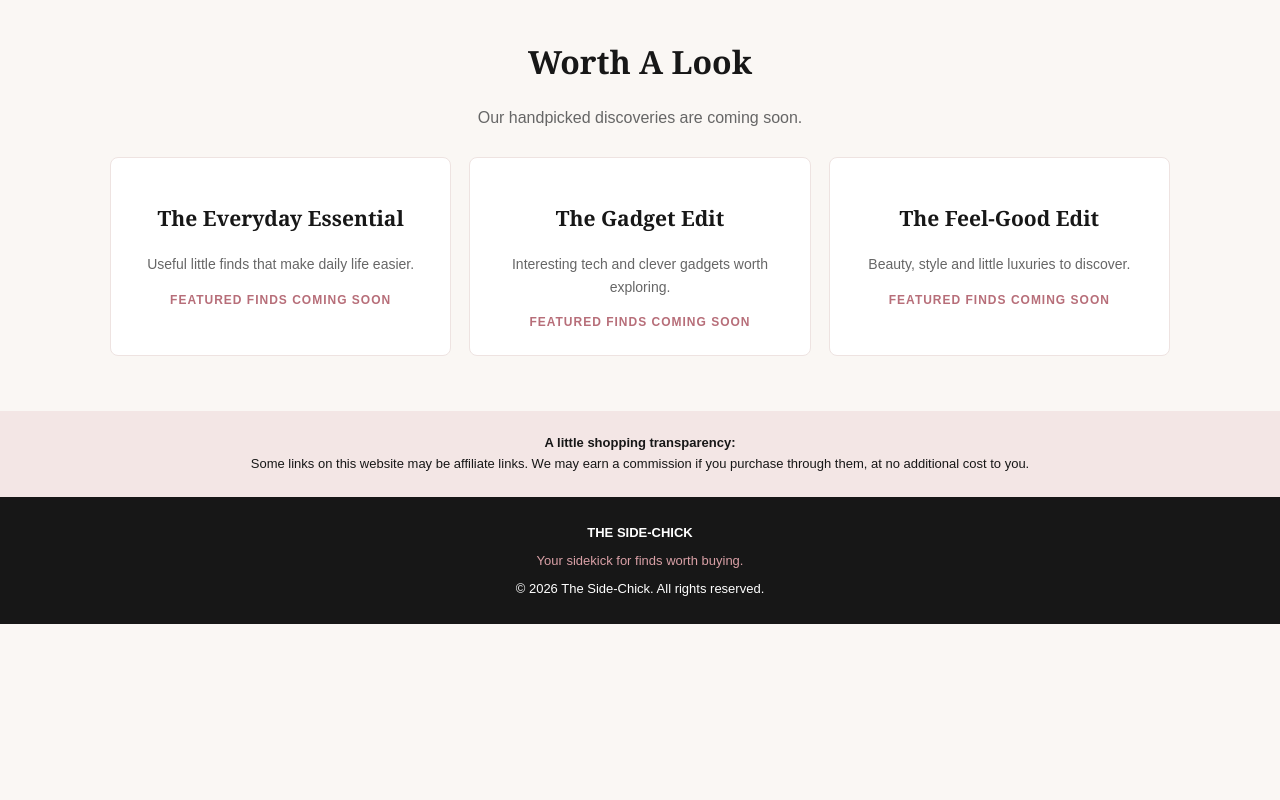
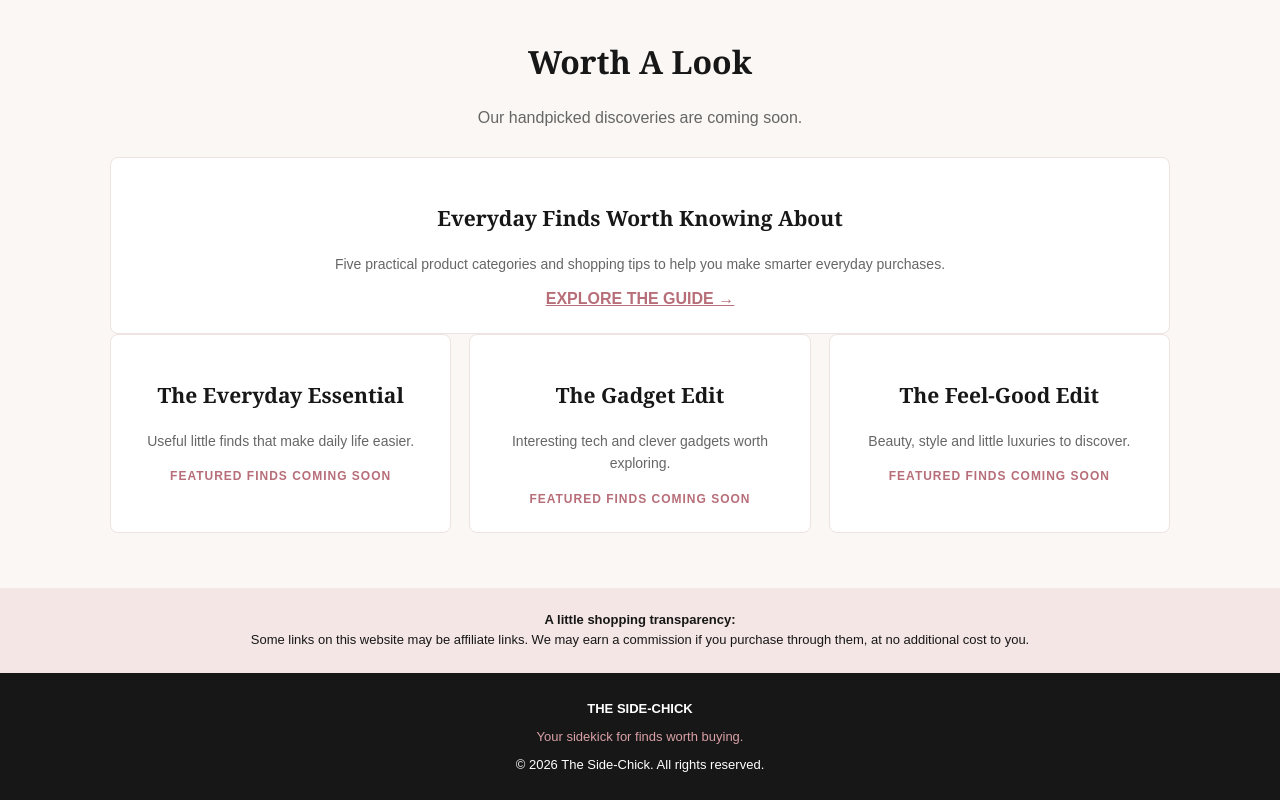
Before and after one commit to bombardist-web/the-side-chick, a plain HTML site: page index.html in a window 1280 px wide. Shown: the part 905-1705 px from the top of the page. Before the commit the page ends 1529 px from the top, so only its background shows below. Drawn offline with Linux system fonts and the light colour scheme.

Commit message:
Update index.html

```diff
--- a/index.html
+++ b/index.html
@@ -197,6 +197,11 @@
     <h2>Worth A Look</h2>
     <p class="intro">Our handpicked discoveries are coming soon.</p>
 
+   <article class="product">
+  <h3>Everyday Finds Worth Knowing About</h3>
+  <p>Five practical product categories and shopping tips to help you make smarter everyday purchases.</p>
+  <a href="everyday-finds.html" style="color:#B76E79;font-weight:bold;">EXPLORE THE GUIDE →</a>
+</article>
     <div class="products">
       <article class="product">
         <h3>The Everyday Essential</h3>
```
